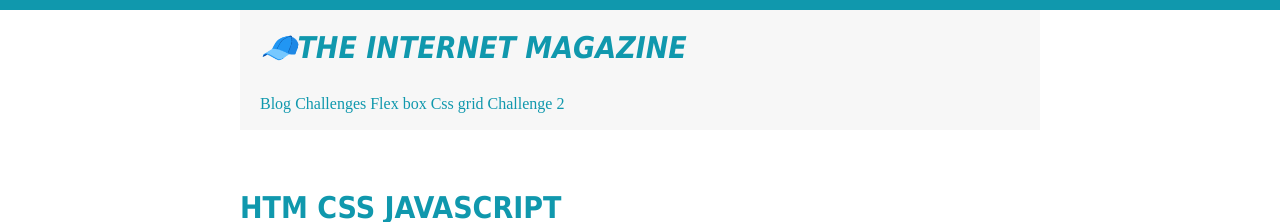
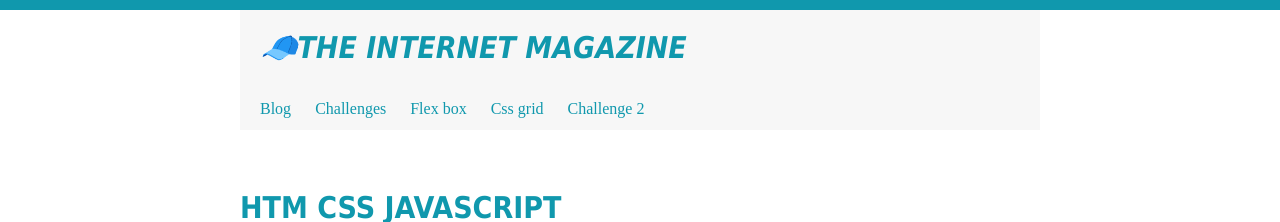
Before and after one commit to adamsJS23/HtmCssReview, a plain HTML site: page index.html in a window 1280 px wide. Shown: the top 222 px of the page. Drawn offline with Linux system fonts and the light colour scheme.

Commit message:
working with types of boxes

```diff
--- a/style.css
+++ b/style.css
@@ -25,6 +25,23 @@ h1 {
   color: rgb(43, 14, 14);
   font-size: 30px;
   margin-bottom: 30px;
+}
+
+nav a:link {
+  /* background-color: cornflowerblue;
+  margin: 20px;
+  padding: 20px;
+  display: block;
+  height: 100px;
+  width: 200px; */
+
+  margin-right: 20px;
+  margin-top: 5px;
+  display: inline-block;
+}
+
+nav a:link:last-child {
+  margin-right: 0;
 }
 
 h2 {
```
